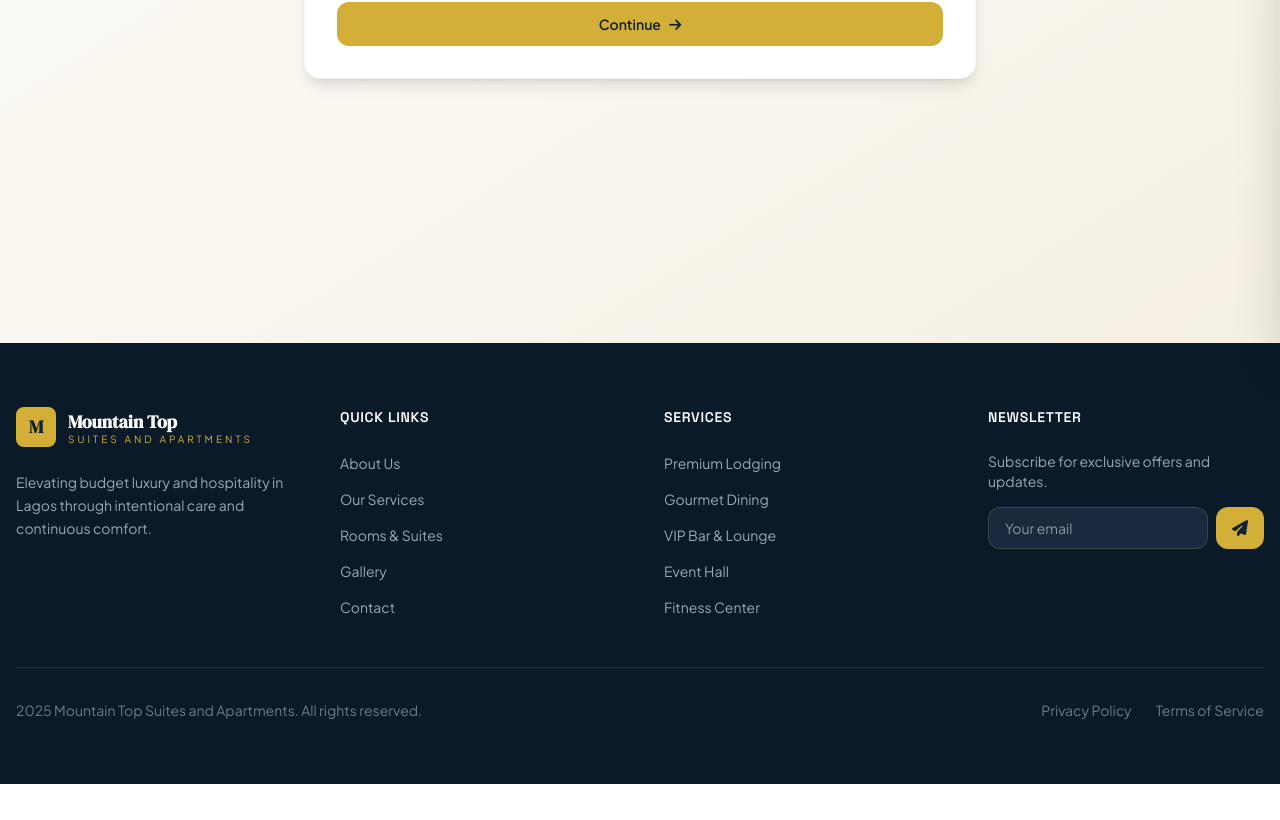
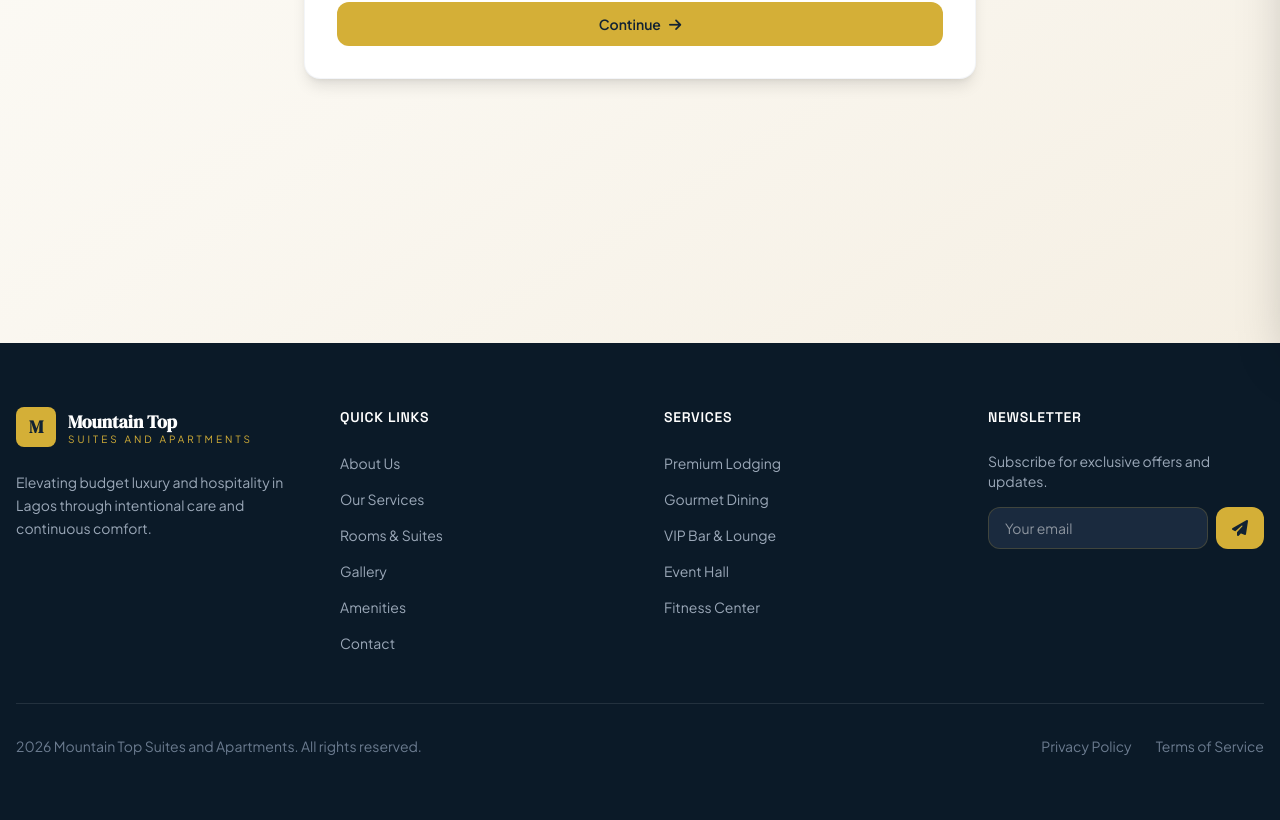
Before and after one commit to Larrybobby247/Mountain-Top, a React (Vite) app: page /booking in a window 1280 px wide. Shown: the part 457-1277 px from the top of the page. Before the commit the page ends 1241 px from the top, so only its background shows below. Built offline with nearby package versions, Linux system fonts and the light colour scheme.

Commit message:
third commit

```diff
--- a/src/components/About.jsx
+++ b/src/components/About.jsx
@@ -59,7 +59,7 @@ const About = () => {
                   This idyllic Hotel combines natural beauty with modern comforts, making it an ideal destination for relaxation, adventure, and rejuvenation. Surrounded by breathtaking landscapes, guests can enjoy stunning views and immerse themselves in nature.
                 </p>
                 <p>
-                  Our facilities offer a blend of comfort, entertainment, and hospitality, tailored to make your stay unforgettable. The Hotel features comfortable accommodations, including well-appointed rooms each designed to provide a peaceful ambiance. Guests can indulge in delicious local and international cuisine at the on-site restaurant, which emphasizes fresh, seasonal ingredients.
+                  Our facilities offer a blend of comfort, entertainment, and hospitality, tailored to make your stay unforgettable. The Hotel features comfortable accommodations, including well-appointed rooms each designed to provide a peaceful ambiance. Guests can indulge in delicious local and International cuisine at the on-site restaurant, which emphasizes fresh, seasonal ingredients.
                 </p>
               </div>
 
--- a/src/components/Amenities.jsx
+++ b/src/components/Amenities.jsx
@@ -7,7 +7,7 @@ const Amenities = () => {
   const amenities = [
     { icon: 'fas fa-bed', title: '41 Rooms, Suites & Apartments', desc: 'Comfortable accommodations for every need' },
     { icon: 'fas fa-person-booth', title: 'Private Balconies', desc: 'Attached balconies for scenic views' },
-    { icon: 'fas fa-utensils', title: 'Restaurant', desc: 'Local & international cuisine' },
+    { icon: 'fas fa-utensils', title: 'Restaurant', desc: 'Local & International cuisine' },
     { icon: 'fas fa-water', title: 'Adult Swimming Pool', desc: 'Relax and unwind' },
     { icon: 'fas fa-child', title: 'Children Swimming Pool', desc: 'Safe fun for the little ones' },
     { icon: 'fas fa-taxi', title: 'Taxi on Call', desc: 'Transportation at your fingertips' },
--- a/src/components/Contact.jsx
+++ b/src/components/Contact.jsx
@@ -115,7 +115,7 @@ const Contact = () => {
                   </div>
                   <div>
                     <p className="text-navy-900 font-semibold text-sm font-body">Address</p>
-                    <p className="text-navy-500 text-sm mt-1 font-body">Grammar School Bus Stop, 16/23 Olaleke Taiwo St, off Aina Rd, Ojodu, Lagos</p>
+                    <p className="text-navy-500 text-sm mt-1 font-body">Grammar School Bus Stop, 23 Olaleke Taiwo St, off Aina Rd, Ojodu, Lagos</p>
                   </div>
                 </div>
                 <div className="flex items-start gap-4">
--- a/src/components/Footer.jsx
+++ b/src/components/Footer.jsx
@@ -7,6 +7,7 @@ const Footer = () => {
     { label: 'Our Services', href: '/#services' },
     { label: 'Rooms & Suites', href: '/#rooms' },
     { label: 'Gallery', href: '/#gallery' },
+    { label: 'Amenities', href: '/#amenities'},
     { label: 'Contact', href: '/#contact' }
   ];
 
@@ -93,7 +94,7 @@ const Footer = () => {
         </div>
 
         <div className="border-t border-white/10 pt-8 flex flex-col sm:flex-row justify-between items-center gap-4">
-          <p className="text-navy-400 text-sm font-body">2025 Mountain Top Suites and Apartments. All rights reserved.</p>
+          <p className="text-navy-400 text-sm font-body">2026 Mountain Top Suites and Apartments. All rights reserved.</p>
           <div className="flex gap-6">
             <span className="text-navy-400 text-sm hover:text-gold-400 transition cursor-pointer font-body">Privacy Policy</span>
             <span className="text-navy-400 text-sm hover:text-gold-400 transition cursor-pointer font-body">Terms of Service</span>
--- a/src/components/Navbar.jsx
+++ b/src/components/Navbar.jsx
@@ -19,10 +19,11 @@ const Navbar = () => {
   }, [location]);
 
   const navLinks = [
-    { to: '/#about', label: 'About' },
+    { to: '/#about', label: 'About Us' },
     { to: '/#services', label: 'Services' },
-    { to: '/#rooms', label: 'Suites' },
+    { to: '/#rooms', label: 'Rooms' },
     { to: '/#gallery', label: 'Gallery' },
+    { to: '/#amenities', label: 'Amenities' },
     { to: '/#testimonials', label: 'Reviews' },
     { to: '/#contact', label: 'Contact' },
   ];
--- a/src/components/Services.jsx
+++ b/src/components/Services.jsx
@@ -14,7 +14,7 @@ const Services = () => {
     {
       icon: 'fas fa-utensils',
       title: 'Food & Beverage',
-      description: 'Savor delicious local Nigerian delicacies and international cuisine at our on-site restaurant and bar, prepared fresh daily by our expert chefs.',
+      description: 'Savor delicious local Nigerian delicacies and International cuisine at our on-site restaurant and bar, prepared fresh daily by our expert chefs.',
       category: 'Dining'
     },
     {
```
